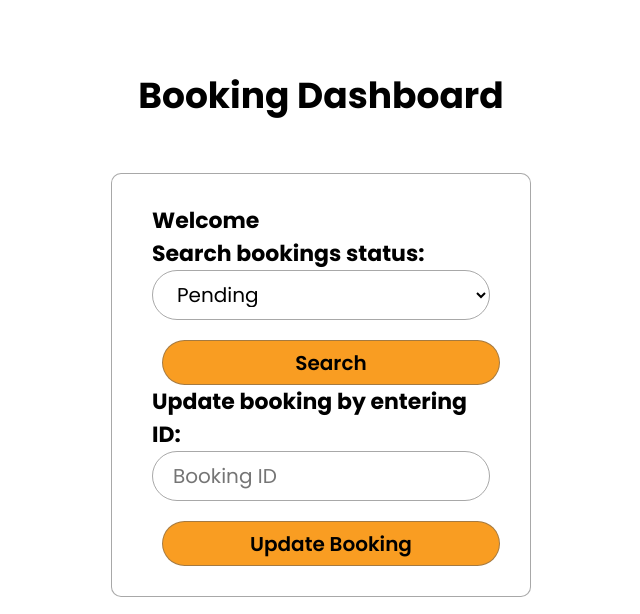
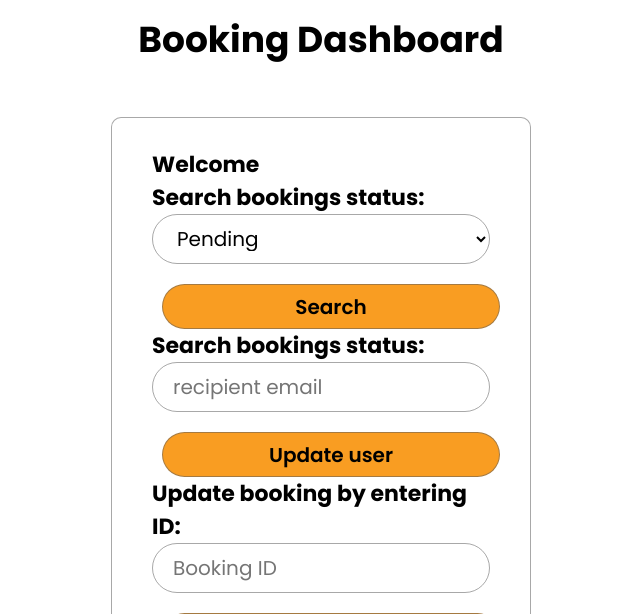
Before and after one commit to KayongoYongo/mama-fua-website, a Flask app: template templates/admin_booking_dahsboard.html in a window 1280 px wide. Shown: the part 88-702 px from the top of the page, without its empty margins (319-959 px from the left). Run offline with Flask 3, Linux system fonts and the light colour scheme; the template is opened without the code that fills it, so the values that code supplies are empty.

Commit message:
admin_dashboard

```diff
--- a/templates/admin_booking_dahsboard.html
+++ b/templates/admin_booking_dahsboard.html
@@ -36,9 +36,17 @@
             <button type ="submit" class="btn" name ="search" id = "search" > Search </button>
     </form>
 
+    <form method="POST" action="{{ url_for('send_email') }}">
+        <h2>Search bookings status:</h2>
+            <input type="text" name="recipient_email" id="recipient_email" class="recipient_email" placeholder="recipient email">
+
+        <button type ="submit" class="btn" name ="updateUser" id = "updateUser" > Update user </button>
+    </form>
+
     <form method="POST" action="{{ url_for('update_bookings') }}">
         <h2>Update booking by entering ID:</h2>
-        <input type="text" name="bookingID" id="bookingID" class="bookingID" placeholder="Booking ID">
+            <input type="text" name="bookingID" id="bookingID" class="bookingID" placeholder="Booking ID">
+
         <button type ="submit" class="btn" name ="updateBooking" id = "updateBooking" > Update Booking </button>
 
     </div>
```
